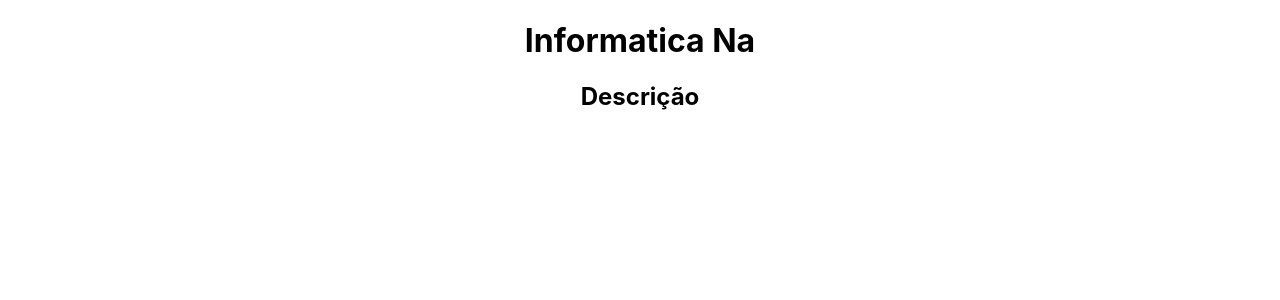
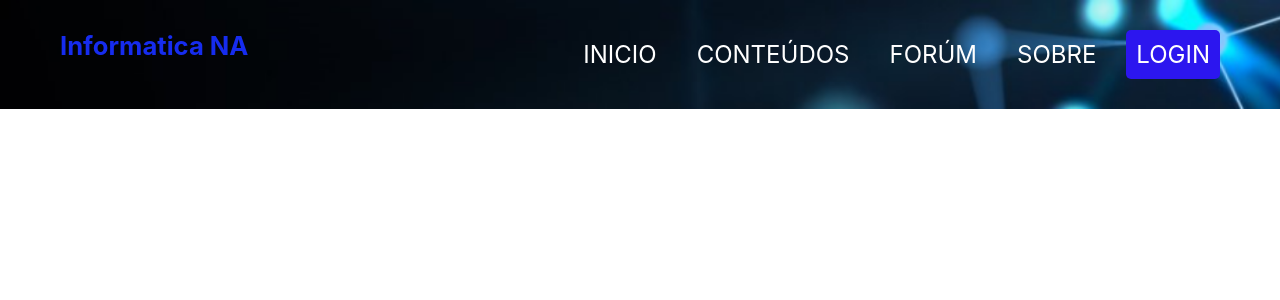
Before and after one commit to JeanRojasD/React-NA, a React (Create React App) app: page / in a window 1280 px wide. Shown: the top 300 px of the page. Built offline with nearby package versions, Linux system fonts and the light colour scheme.

Commit message:
componente menu

```diff
--- a/src/App.js
+++ b/src/App.js
@@ -1,13 +1,11 @@
 import React from 'react';
 import logo from './logo.svg';
 import './App.css';
+import Menu from './components/Menu'
 
 function App() {
   return (
-    <div className="App">
-     <h1>Informatica Na</h1>
-     <h2>Descrição</h2>
-    </div>
+    <Menu />
   );
 }
 
--- a/src/components/Menu/index.css
+++ b/src/components/Menu/index.css
@@ -0,0 +1,45 @@
+body, ul, a{
+    margin: 0px 0px 0px 0px;
+    padding: 0px;
+    list-style: none;
+    color: white;
+    text-decoration: none;
+}
+
+.Hope{
+    display: flex;
+    justify-content: space-between;
+    background: url(../../assets/images/menu.png);
+    background-size: cover;
+    padding: 10px;
+}
+
+.items{
+    display: flex;
+    padding: 20px;
+    margin-right: 30px;
+}
+
+.items li{
+    margin-left: 20px;
+}
+
+.items li a{
+    display: block;
+    font-size: 1.5em;
+    padding: 10px;
+}
+
+.logo{
+    padding: 20px;
+    font-weight: bold;
+    font-size: 1.6em;
+    margin-left: 30px;
+    color: #162CEF;
+}
+
+.login{
+    padding: 5px;
+    background-color: #2C16EF;
+    border-radius: 5px;
+}
--- a/src/components/Menu/index.jsx
+++ b/src/components/Menu/index.jsx
@@ -1 +1,19 @@
 import React from 'react';
+import './index.css';
+
+function Menu(){
+    return(
+        <div className="Hope">
+            <a className="logo" href="">Informatica NA</a>
+            <ul className="items">
+                <li><a href="#">INICIO</a></li>
+                <li><a href="#">CONTEÚDOS</a></li>
+                <li><a href="#">FORÚM</a></li>
+                <li><a href="#">SOBRE</a></li>
+                <li><a className="login" href="#">LOGIN</a></li>
+            </ul>
+        </div>
+    );
+}
+
+export default Menu;
```
Also changed, not shown: src/assets/images/menu.png (added), 1 other file (tests, documents, lock files or other folders).
